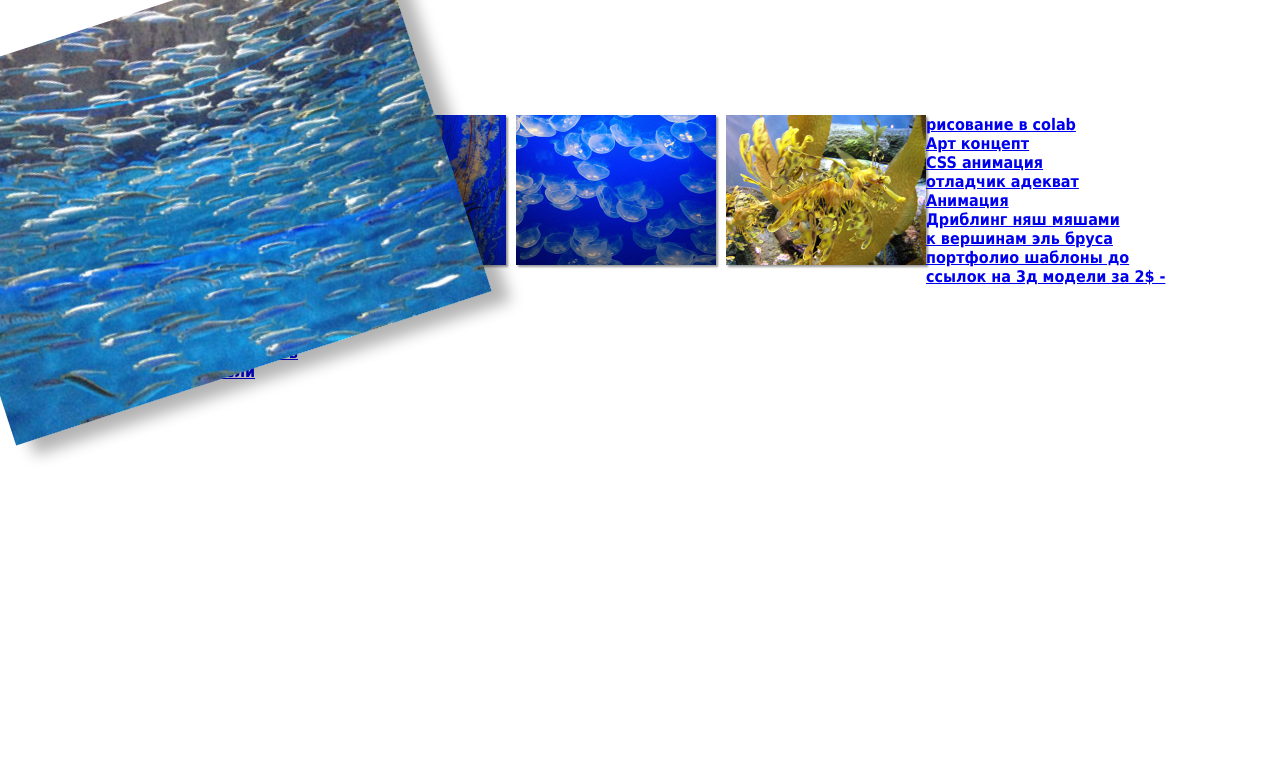
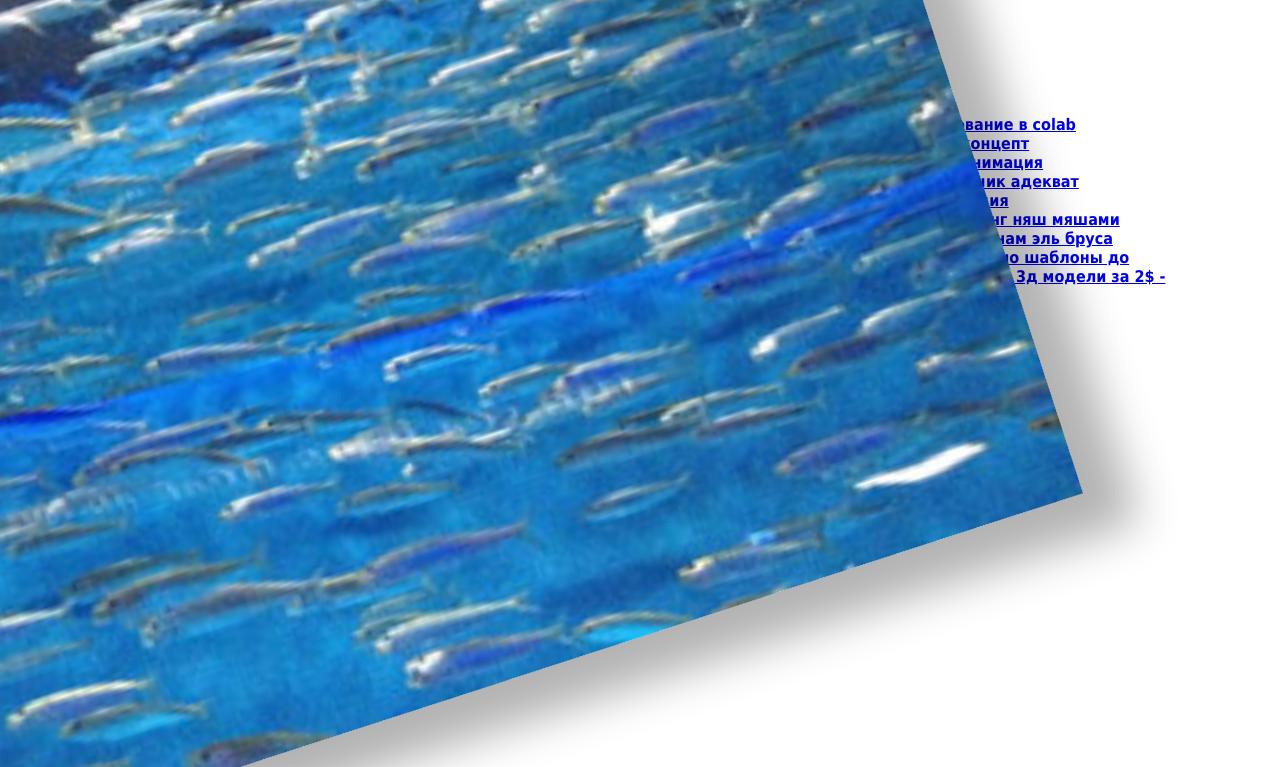
Before and after one commit to manta-na-dazla/first, a plain HTML site: page index.html in a window 1280 px wide. In both pictures the pointer is over the picture 196 px from the left and 190 px from the top of the page. Shown: the top 767 px of the page. Drawn offline with Linux system fonts and the light colour scheme.

Commit message:
Update index.html

```diff
--- a/index.html
+++ b/index.html
@@ -74,7 +74,7 @@ a:hover img {
 
 
 a:hover #img1, a:focus #img1  {
-	transform: scale(2.5) rotate(-18deg);
+	transform: scale(7.5) rotate(-18deg);
 }
 
 a:hover #img2, a:focus #img2  {
```
